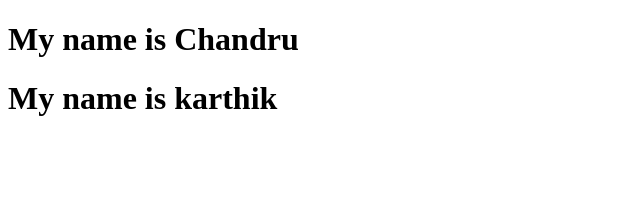
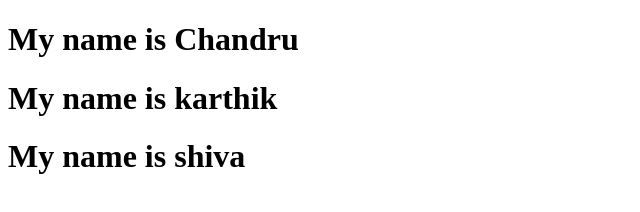
Before and after one commit to chandru0104/git, a plain HTML site: page index.html in a window 1280 px wide. Shown: the whole page, without its empty margins (0-640 px from the left). Drawn offline with Linux system fonts and the light colour scheme.

Commit message:
Update index.html

```diff
--- a/index.html
+++ b/index.html
@@ -8,6 +8,7 @@
 <body>
 <h1>My name is Chandru</h1>
 <h1>My name is karthik</h1>
+<h1>My name is shiva</h1>
 
 </body>
 </html>
```
